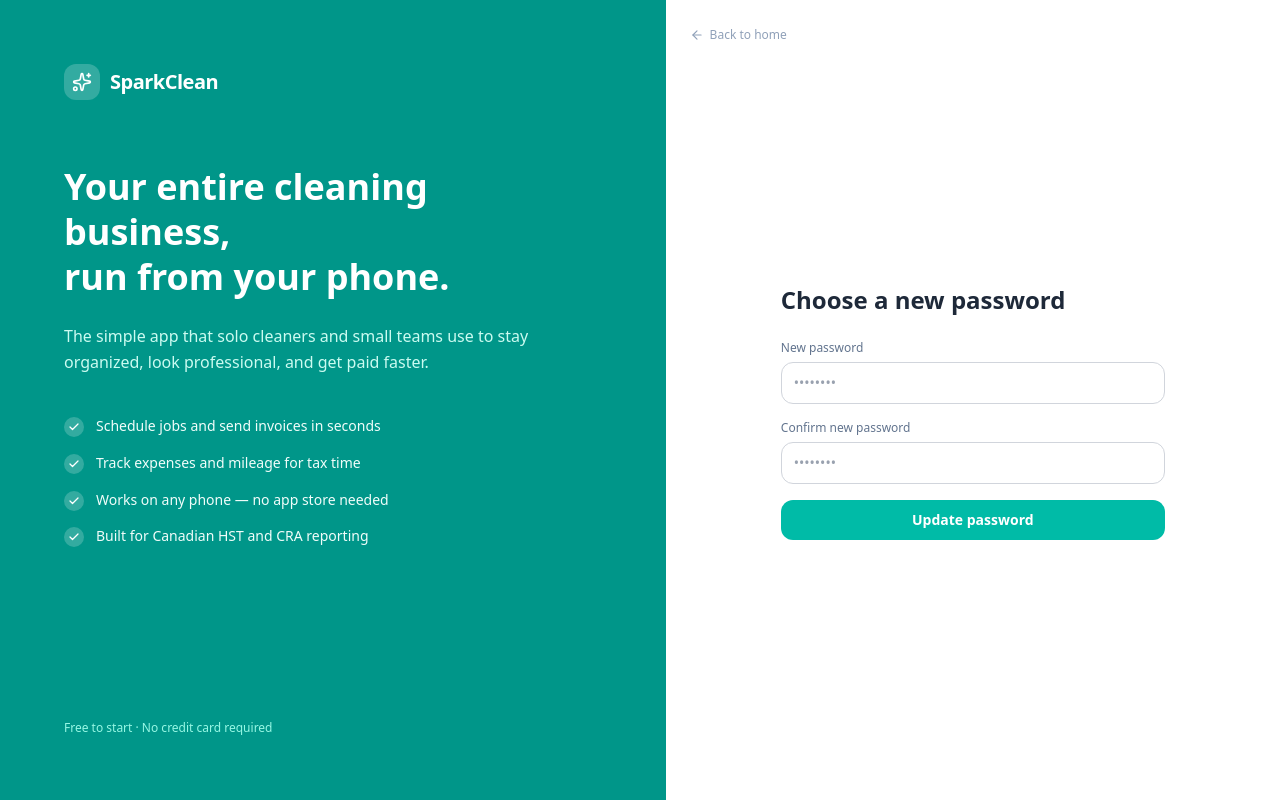
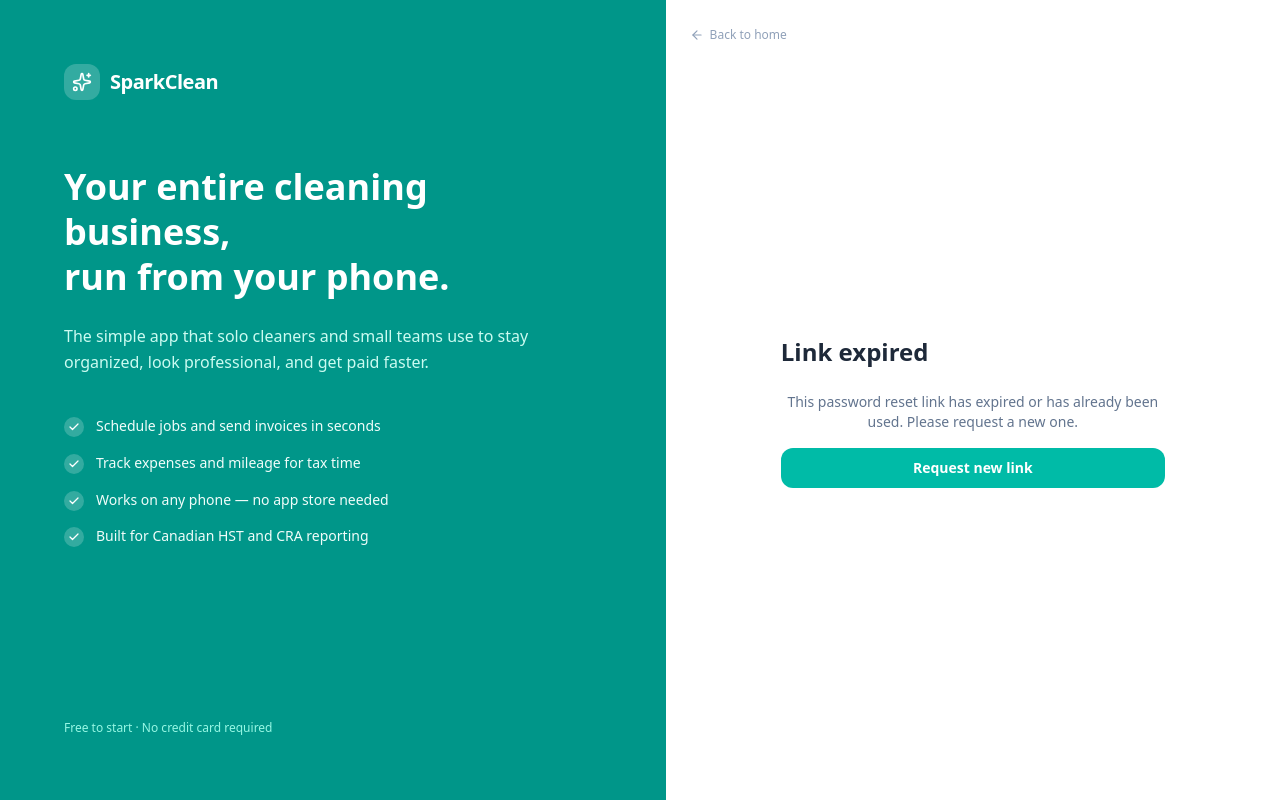
Before and after one commit to whitlockrussell/sparkclean, a Next.js app: page /reset-password in a window 1280 px wide. Built offline with nearby package versions, Linux system fonts and the light colour scheme; no server answers.

Commit message:
Fix reset-password auth session missing by gating form on onAuthStateChange

```diff
--- a/app/reset-password/page.tsx
+++ b/app/reset-password/page.tsx
@@ -1,8 +1,9 @@
 'use client'
 
-import { useState } from 'react'
+import { useState, useEffect, useRef } from 'react'
 import { createClient } from '@/lib/supabase/client'
 import { useRouter } from 'next/navigation'
+import Link from 'next/link'
 import { AuthShell } from '@/components/auth/AuthShell'
 
 const inputClass = 'w-full bg-white border border-gray-300 rounded-xl px-3 py-2.5 text-sm text-gray-900 focus:outline-none focus:ring-2 focus:ring-teal-400 focus:border-transparent placeholder:text-gray-400'
@@ -12,7 +13,44 @@
   const [confirm, setConfirm] = useState('')
   const [loading, setLoading] = useState(false)
   const [error, setError] = useState('')
+  // null = still checking, true = session ready, false = no valid session
+  const [sessionReady, setSessionReady] = useState<boolean | null>(null)
   const router = useRouter()
+  // Create once so the same instance is used for both session detection and updateUser
+  const supabase = useRef(createClient()).current
+
+  useEffect(() => {
+    let settled = false
+
+    // If no session event arrives within 4 seconds, the link is expired/invalid
+    const timeout = setTimeout(() => {
+      if (!settled) {
+        settled = true
+        setSessionReady(false)
+      }
+    }, 4000)
+
+    const { data: { subscription } } = supabase.auth.onAuthStateChange((event, session) => {
+      // INITIAL_SESSION fires when the client loads and finds a session in cookies
+      // (this is the normal path after the server-side /auth/callback sets the cookie)
+      // PASSWORD_RECOVERY fires when Supabase processes a hash-fragment recovery token
+      if (session && (event === 'INITIAL_SESSION' || event === 'PASSWORD_RECOVERY' || event === 'SIGNED_IN')) {
+        if (!settled) {
+          settled = true
+          clearTimeout(timeout)
+          setSessionReady(true)
+        }
+      } else if (event === 'INITIAL_SESSION' && !session) {
+        // No session in cookies yet — keep waiting for PASSWORD_RECOVERY (hash flow)
+        // The timeout above will fire if nothing arrives
+      }
+    })
+
+    return () => {
+      clearTimeout(timeout)
+      subscription.unsubscribe()
+    }
+  }, [supabase])
 
   async function handleSubmit(e: React.FormEvent) {
     e.preventDefault()
@@ -28,7 +66,6 @@
     setLoading(true)
     setError('')
 
-    const supabase = createClient()
     const { error } = await supabase.auth.updateUser({ password })
 
     if (error) {
@@ -37,6 +74,34 @@
     } else {
       router.push('/today')
     }
+  }
+
+  if (sessionReady === null) {
+    return (
+      <AuthShell subtitle="Choose a new password">
+        <div className="flex items-center justify-center py-8">
+          <div className="w-6 h-6 border-2 border-teal-400 border-t-transparent rounded-full animate-spin" />
+        </div>
+      </AuthShell>
+    )
+  }
+
+  if (sessionReady === false) {
+    return (
+      <AuthShell subtitle="Link expired">
+        <div className="space-y-4 text-center">
+          <p className="text-sm text-slate-500">
+            This password reset link has expired or has already been used. Please request a new one.
+          </p>
+          <Link
+            href="/forgot-password"
+            className="block w-full bg-teal-500 hover:bg-teal-600 text-white font-semibold py-2.5 rounded-xl text-sm transition-colors"
+          >
+            Request new link
+          </Link>
+        </div>
+      </AuthShell>
+    )
   }
 
   return (
@@ -52,6 +117,7 @@
             minLength={6}
             className={inputClass}
             placeholder="••••••••"
+            style={{ backgroundColor: 'white', color: '#111827' }}
           />
         </div>
 
@@ -65,6 +131,7 @@
             minLength={6}
             className={inputClass}
             placeholder="••••••••"
+            style={{ backgroundColor: 'white', color: '#111827' }}
           />
         </div>
 
```
